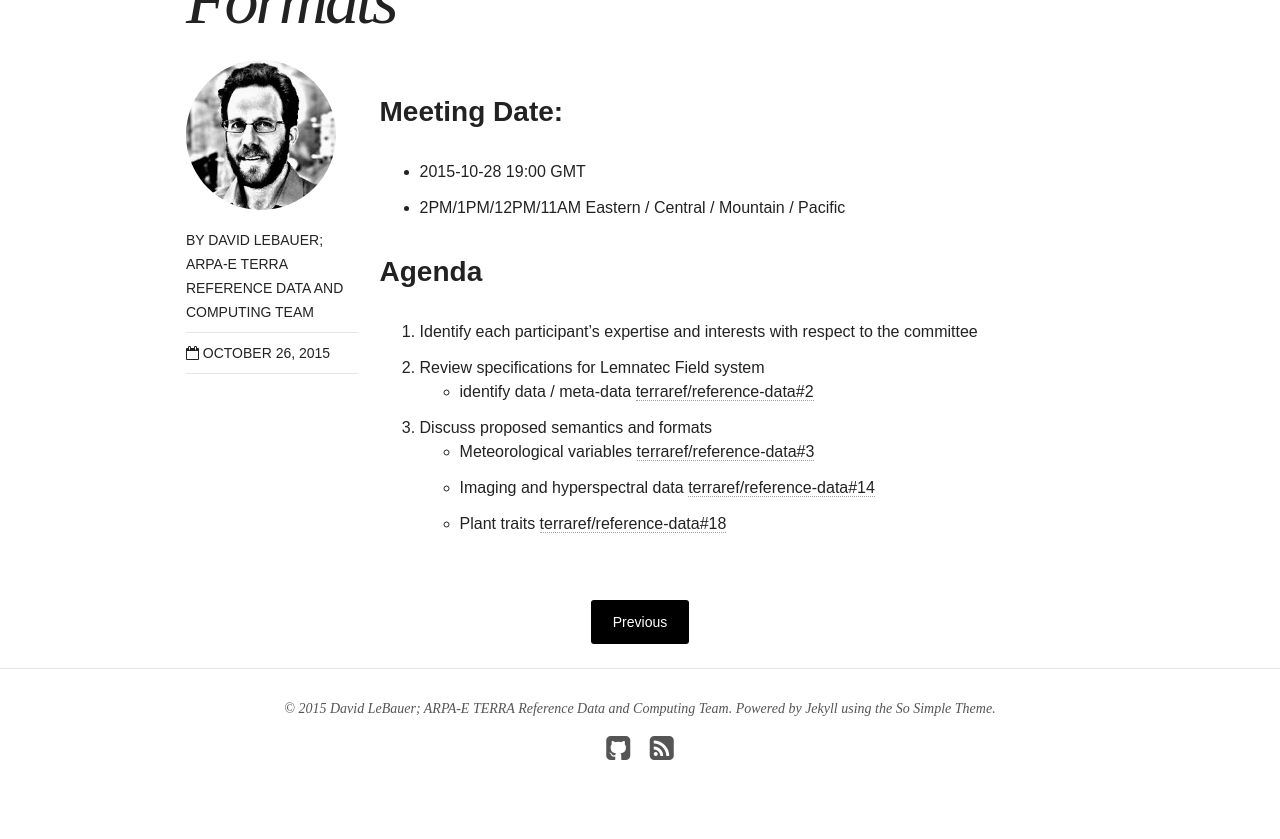
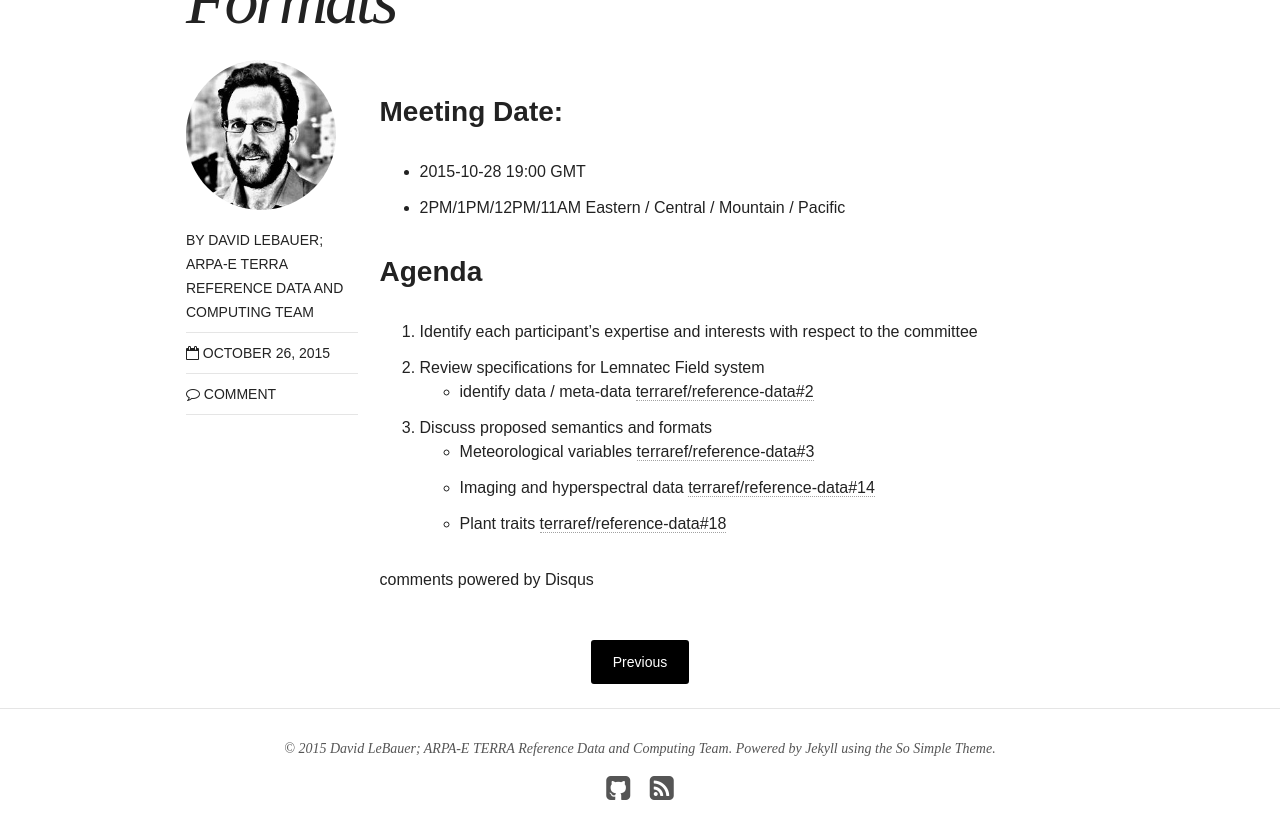
Before and after one commit to terra-reference/terraref.github.io, a Jekyll site: the page built from _posts/blog/2015-10-26-second-committee-meeting-review-of-proposed-metadata-and-data-formats.md, in a window 1280 px wide and 900 px high, scrolled down 631 px. Shown: the top 839 px of the window. Built offline with Jekyll 4.4.1, drawn with Linux system fonts in a browser that asks for light colours; nearby versions of some CDN libraries; comment, search, counter and statistics services are not loaded; part of the change alters nothing that is shown.

Commit message:
enabled disqus comments

```diff
--- a/_config.yml
+++ b/_config.yml
@@ -31,13 +31,14 @@ mathjax: true
 include: [".htaccess"]
 exclude: ["lib", "config.rb", "Capfile", "config", "log", "Rakefile", "Rakefile.rb", "tmp", "less", "*.sublime-project", "*.sublime-workspace", "test", "spec", "Gruntfile.js", "package.json", "node_modules", "Gemfile", "Gemfile.lock", "LICENSE", "README.md", "vendor"]
 
+comments: true
 
 # Site owner
 owner:
   name: David LeBauer; ARPA-E TERRA Reference Data and Computing Team
   avatar: dlebauer-bw.jpg
   email: dlebauer@illinois.edu
-  disqus-shortname: #username
+  disqus-shortname: terraref
   twitter: #username
   facebook: #username
   github: terraref
```
